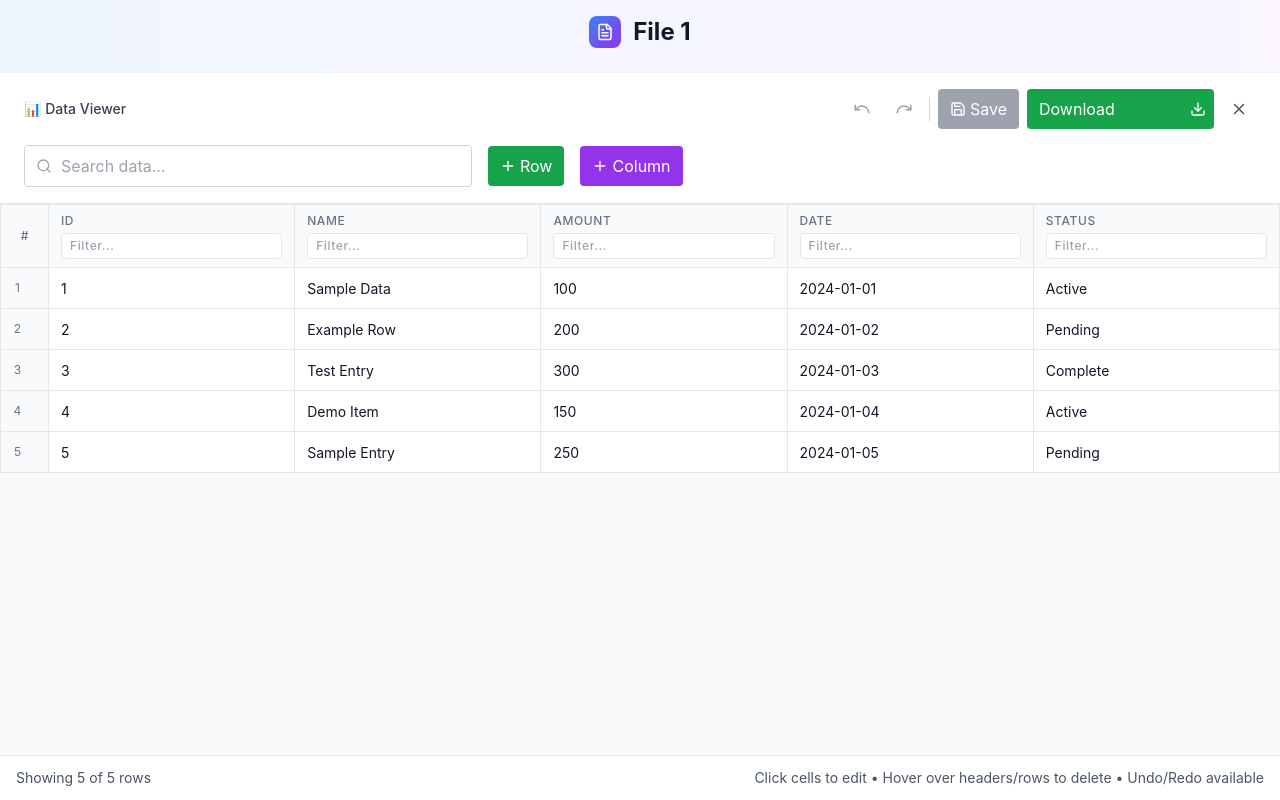
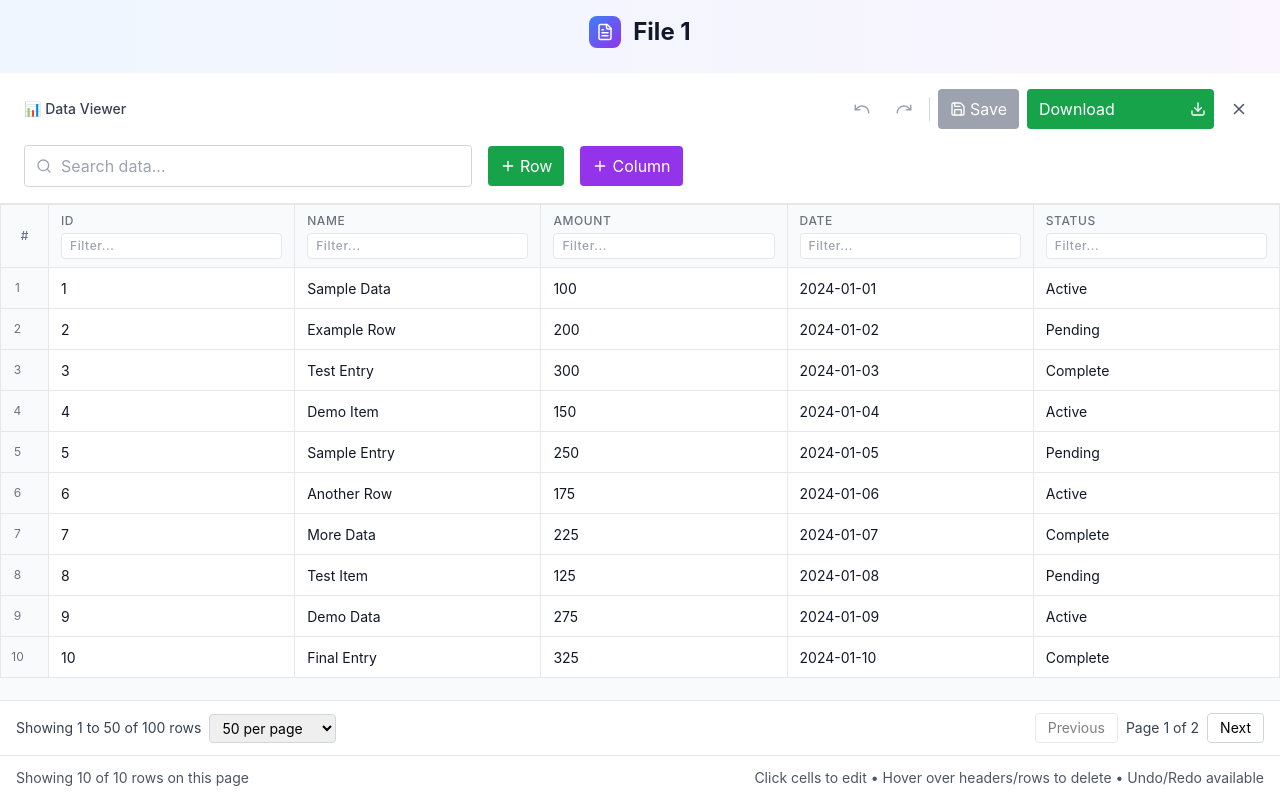
Before and after one commit to developer-biswambar/ftt-ml, a React (Vite) app in the folder frontend/: page /viewer/1 in a window 1280 px wide. Built offline with nearby package versions, Linux system fonts and the light colour scheme; no server answers.

Commit message:
feat(DataViewer): Add pagination functionality to DataViewer component (master)

```diff
--- a/frontend/src/components/DataViewer.jsx
+++ b/frontend/src/components/DataViewer.jsx
@@ -19,6 +19,9 @@ const DataViewer = ({ fileId, onClose }) => {
     const [sortConfig, setSortConfig] = useState({ column: null, direction: 'asc' });
     const [filterConfig, setFilterConfig] = useState({});
     const [searchTerm, setSearchTerm] = useState('');
+    const [currentPage, setCurrentPage] = useState(1);
+    const [pageSize, setPageSize] = useState(50);
+    const [totalRows, setTotalRows] = useState(0);
     const [hasChanges, setHasChanges] = useState(false);
     const [saving, setSaving] = useState(false);
     const [history, setHistory] = useState([]);
@@ -30,7 +33,7 @@ const DataViewer = ({ fileId, onClose }) => {
     useEffect(() => {
         loadFileData();
         loadFileName();
-    }, [fileId]);
+    }, [fileId, currentPage, pageSize]);
 
     const loadFileName = async () => {
         try {
@@ -59,10 +62,11 @@ const DataViewer = ({ fileId, onClose }) => {
 
             // Try to load real data first, fallback to sample if endpoint doesn't exist
             try {
-                const response = await apiService.getFileData(fileId, 1, 1000);
+                const response = await apiService.getFileData(fileId, currentPage, pageSize);
                 if (response.success) {
                     setData(response.data.rows);
                     setColumns(response.data.columns);
+                    setTotalRows(response.data.total_rows);
 
                     if (history.length === 0) {
                         setHistory([{ data: response.data.rows, columns: response.data.columns }]);
@@ -80,11 +84,17 @@ const DataViewer = ({ fileId, onClose }) => {
                 { id: 2, name: 'Example Row', amount: 200, date: '2024-01-02', status: 'Pending' },
                 { id: 3, name: 'Test Entry', amount: 300, date: '2024-01-03', status: 'Complete' },
                 { id: 4, name: 'Demo Item', amount: 150, date: '2024-01-04', status: 'Active' },
-                { id: 5, name: 'Sample Entry', amount: 250, date: '2024-01-05', status: 'Pending' }
+                { id: 5, name: 'Sample Entry', amount: 250, date: '2024-01-05', status: 'Pending' },
+                { id: 6, name: 'Another Row', amount: 175, date: '2024-01-06', status: 'Active' },
+                { id: 7, name: 'More Data', amount: 225, date: '2024-01-07', status: 'Complete' },
+                { id: 8, name: 'Test Item', amount: 125, date: '2024-01-08', status: 'Pending' },
+                { id: 9, name: 'Demo Data', amount: 275, date: '2024-01-09', status: 'Active' },
+                { id: 10, name: 'Final Entry', amount: 325, date: '2024-01-10', status: 'Complete' }
             ];
 
             setData(sampleData);
             setColumns(['id', 'name', 'amount', 'date', 'status']);
+            setTotalRows(100); // Simulate larger dataset for pagination demo
 
             if (history.length === 0) {
                 setHistory([{ data: sampleData, columns: ['id', 'name', 'amount', 'date', 'status'] }]);
@@ -295,7 +305,7 @@ const DataViewer = ({ fileId, onClose }) => {
         addToHistory(sortedData, columns);
     };
 
-    // Filtering
+    // Filtering and Pagination
     const filteredData = useMemo(() => {
         let filtered = [...data];
 
@@ -317,6 +327,12 @@ const DataViewer = ({ fileId, onClose }) => {
 
         return filtered;
     }, [data, searchTerm, filterConfig]);
+
+    // Pagination calculations
+    const totalPages = Math.ceil(totalRows / pageSize);
+    const startIndex = (currentPage - 1) * pageSize;
+    const endIndex = startIndex + pageSize;
+    const displayedData = filteredData; // Show all filtered data on current page
 
     if (loading) {
         return (
@@ -559,11 +575,11 @@ const DataViewer = ({ fileId, onClose }) => {
                             </tr>
                         </thead>
                         <tbody className="bg-white divide-y divide-gray-200">
-                            {filteredData.map((row, rowIndex) => (
+                            {displayedData.map((row, rowIndex) => (
                                 <tr key={rowIndex} className="hover:bg-gray-50 group">
                                     <td className="px-2 py-2 text-xs text-gray-500 text-center border border-gray-200 bg-gray-50">
                                         <div className="flex items-center justify-center space-x-1">
-                                            <span>{rowIndex + 1}</span>
+                                            <span>{startIndex + rowIndex + 1}</span>
                                             <button
                                                 onClick={() => deleteRow(rowIndex)}
                                                 className="opacity-0 group-hover:opacity-100 text-red-500 hover:text-red-700"
@@ -606,11 +622,59 @@ const DataViewer = ({ fileId, onClose }) => {
                 </div>
             </div>
 
+            {/* Pagination */}
+            {totalPages > 1 && (
+                <div className="bg-white border-t border-gray-200 px-4 py-3">
+                    <div className="flex items-center justify-between">
+                        <div className="flex items-center space-x-2">
+                            <span className="text-sm text-gray-700">
+                                Showing {startIndex + 1} to {Math.min(endIndex, totalRows)} of {totalRows} rows
+                            </span>
+                            <select
+                                value={pageSize}
+                                onChange={(e) => {
+                                    setPageSize(Number(e.target.value));
+                                    setCurrentPage(1); // Reset to first page when changing page size
+                                }}
+                                className="text-sm border border-gray-300 rounded px-2 py-1"
+                            >
+                                <option value={25}>25 per page</option>
+                                <option value={50}>50 per page</option>
+                                <option value={100}>100 per page</option>
+                                <option value={250}>250 per page</option>
+                            </select>
+                        </div>
+
+                        <div className="flex items-center space-x-2">
+                            <button
+                                onClick={() => setCurrentPage(Math.max(1, currentPage - 1))}
+                                disabled={currentPage === 1}
+                                className="px-3 py-1 text-sm border border-gray-300 rounded hover:bg-gray-50 disabled:opacity-50 disabled:cursor-not-allowed"
+                            >
+                                Previous
+                            </button>
+
+                            <span className="text-sm text-gray-700">
+                                Page {currentPage} of {totalPages}
+                            </span>
+
+                            <button
+                                onClick={() => setCurrentPage(Math.min(totalPages, currentPage + 1))}
+                                disabled={currentPage === totalPages}
+                                className="px-3 py-1 text-sm border border-gray-300 rounded hover:bg-gray-50 disabled:opacity-50 disabled:cursor-not-allowed"
+                            >
+                                Next
+                            </button>
+                        </div>
+                    </div>
+                </div>
+            )}
+
             {/* Footer */}
             <div className="bg-white border-t border-gray-200 px-4 py-3">
                 <div className="flex items-center justify-between text-sm text-gray-600">
                     <span>
-                        Showing {filteredData.length} of {data.length} rows
+                        Showing {displayedData.length} of {data.length} rows on this page
                         {searchTerm && ` (filtered)`}
                     </span>
                     <span>
```
